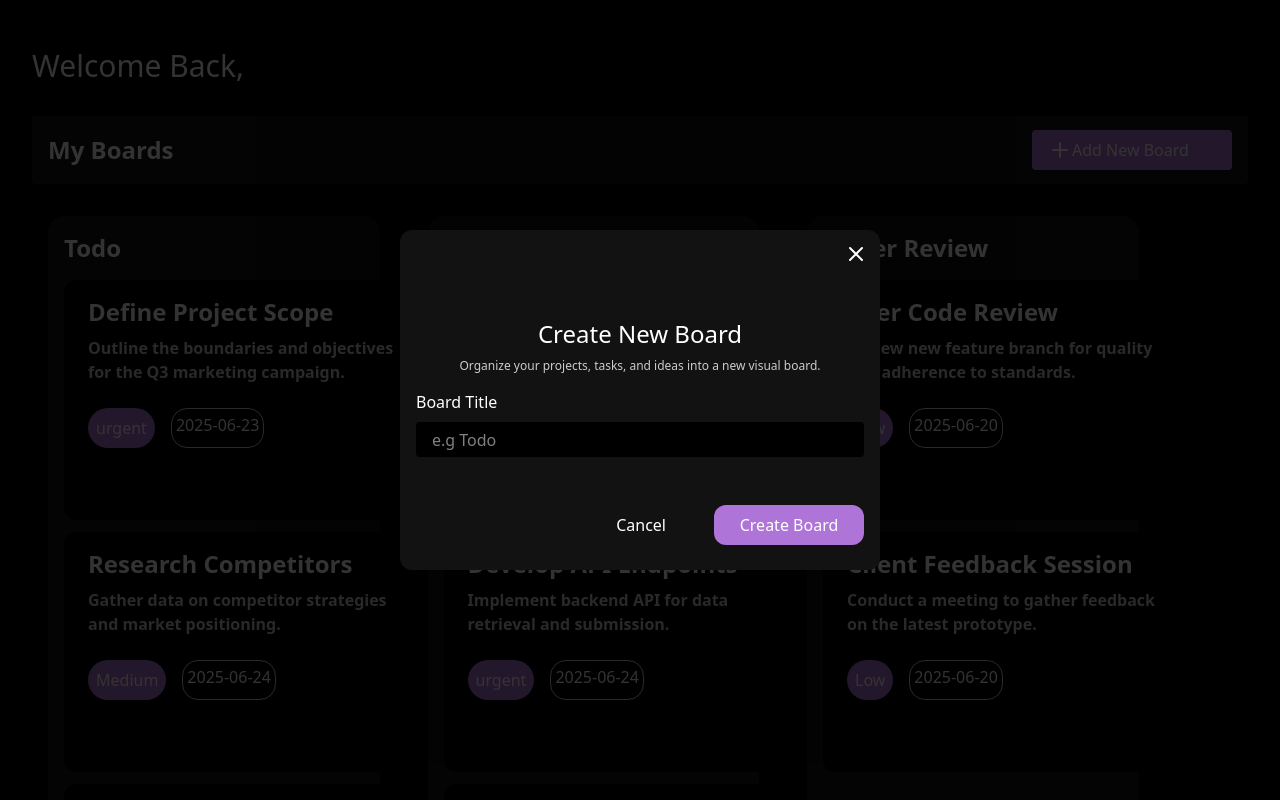
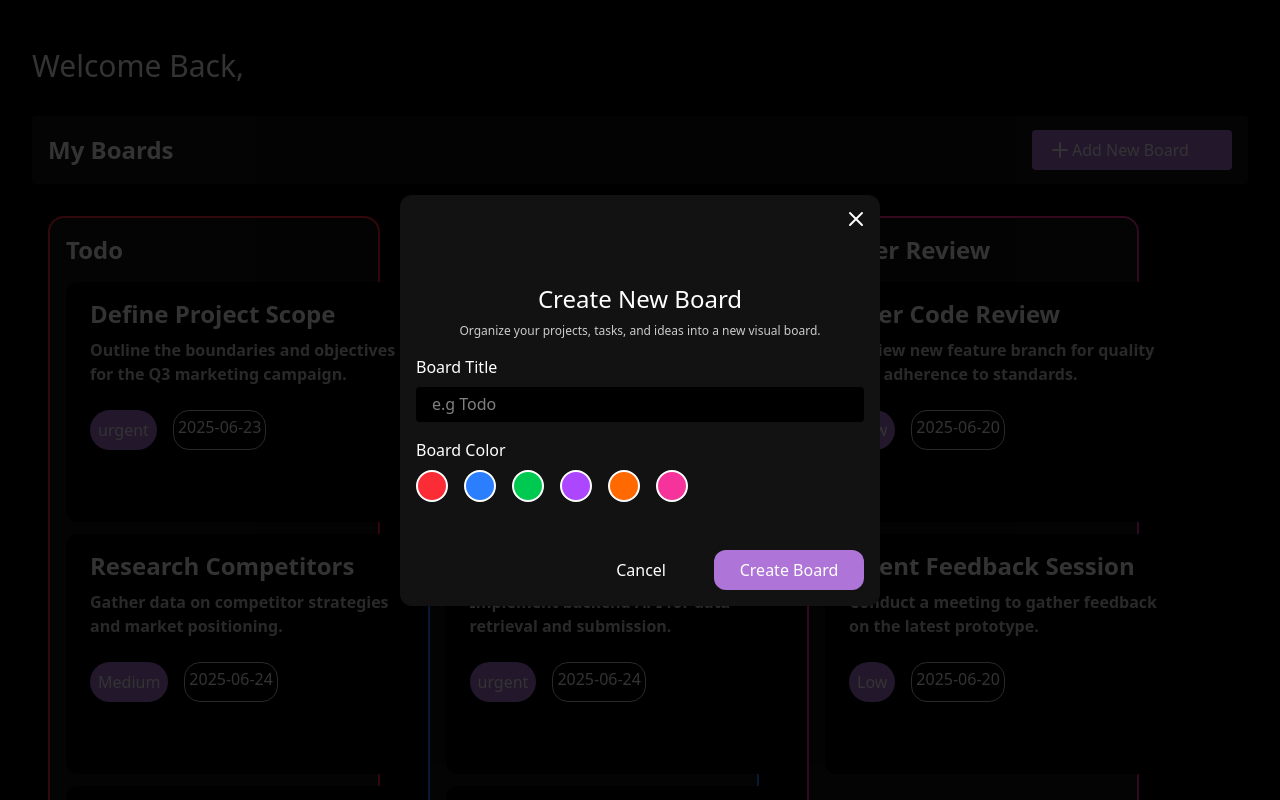
Before and after one commit to Deztini/Kanban-board, a React (Vite) app: page /board in a window 1280 px wide. Both pictures are taken after a click on the button "Add New Board". Shown: the top 800 px of the page. Built offline with nearby package versions, Linux system fonts and the light colour scheme.

Commit message:
added color picker

```diff
--- /dev/null
+++ b/src/components/ColorPicker.tsx
@@ -0,0 +1,47 @@
+import type { FC } from "react";
+import { useState } from "react";
+import { Check } from "lucide-react";
+
+type ColorPickerProps = {
+  setColor: (color: string) => void;
+};
+
+const colors = [
+  { id: 1, col: "bg-red-500", border: "border-red-500" },
+  { id: 2, col: "bg-blue-500", border: "border-blue-500" },
+  { id: 3, col: "bg-green-500", border: "border-green-500" },
+  { id: 4, col: "bg-purple-500", border: "border-purple-500" },
+  { id: 5, col: "bg-orange-500", border: "border-orange-500" },
+  { id: 6, col: "bg-pink-500", border: "border-pink-500" },
+];
+
+const ColorPicker: FC<ColorPickerProps> = ({ setColor }) => {
+  const [colorId, setColorId] = useState<number | null>();
+
+  function colorPickedHandler(id: number, borderColor: string) {
+    setColorId(id);
+    setColor(borderColor);
+  }
+
+  return (
+    <>
+      <div className="flex gap-4">
+        {colors.map((color) => {
+          return (
+            <div
+              key={color.id}
+              className={`h-8 w-8 rounded-full border-white border-2 border-solid ${color.col} cursor-pointer py-1 px-0.5`}
+              onClick={() => {
+                colorPickedHandler(color.id, color.border);
+              }}
+            >
+              {colorId === color.id && <Check />}
+            </div>
+          );
+        })}
+      </div>
+    </>
+  );
+};
+
+export default ColorPicker;
--- a/src/components/Projectboard.tsx
+++ b/src/components/Projectboard.tsx
@@ -2,22 +2,15 @@ import { useState, type FC } from "react";
 import Task from "./Task";
 import { Plus } from "lucide-react";
 import Modal from "./ui/Modal";
+import type { ProjectProps, taskProps } from "../types/types";
 
-type taskProps = {
-  id: number;
-  title: string;
-  description: string;
-  date: string;
-  urgency: string;
-};
-
-type ProjectProps = {
-  projectTitle: string;
-  tasks: taskProps[];
-};
-
-const Projectboard: FC<ProjectProps> = ({ projectTitle, tasks }) => {
+const Projectboard: FC<ProjectProps> = ({
+  projectTitle,
+  tasks: dummyTask,
+  borderColors,
+}) => {
   const [modalOpen, setModalOpen] = useState(false);
+  const [tasks, setTasks] = useState<taskProps[]>(dummyTask);
 
   const openModalHandler = () => {
     setModalOpen(true);
@@ -27,20 +20,56 @@ const Projectboard: FC<ProjectProps> = ({ projectTitle, tasks }) => {
     setModalOpen(false);
   };
 
+  const submitHandler = (e: React.FormEvent<HTMLFormElement>) => {
+    e.preventDefault();
+
+    const formData = new FormData(e.currentTarget);
+    const taskTitle = formData.get("title") as string;
+    const description = formData.get("description") as string;
+    const priority = formData.get("priority") as string;
+    const date = formData.get("date") as string;
+
+    const newTask: taskProps = {
+      id: Math.random(),
+      title: taskTitle,
+      description,
+      date,
+      priority,
+    };
+
+    setTasks((prevTask) => [...prevTask, { ...newTask }]);
+
+    setModalOpen(false);
+  };
+
   return (
     <>
-      <div className="w-[28%] h-full bg-[#121212] py-4 px-4 rounded-2xl">
+      <div
+        className={`w-[28%] h-full bg-[#121212] py-4 px-4 rounded-2xl ${borderColors} border-2 `}
+      >
         <h1 className="font-bold text-white text-2xl mb-4">{projectTitle}</h1>
         <div className="flex flex-col gap-3">
-          {tasks.map((t) => (
+          {tasks.length > 0 ? (
+            tasks.map((t) => (
               <Task
                 key={t.id}
                 title={t.title}
                 description={t.description}
                 date={t.date}
-              urgency={t.urgency}
+                priority={t.priority}
               />
-          ))}
+            ))
+          ) : (
+            <div>
+              <h1 className="text-white text-4xl text-center font-bold mb-4">
+                No Tasks Yet
+              </h1>
+              <p className="text-gray-500 text-xl text-center">
+                It looks like you haven't created any task. Start by adding your
+                first task.
+              </p>
+            </div>
+          )}
         </div>
 
         <div className="flex items-end justify-center mt-8">
@@ -58,9 +87,9 @@ const Projectboard: FC<ProjectProps> = ({ projectTitle, tasks }) => {
           isOpen={modalOpen}
           onClose={() => setModalOpen(false)}
           width="w-[380px]"
-          height="h-[580px]"
+          height="h-auto"
         >
-          <form className="flex flex-col gap-4">
+          <form className="flex flex-col gap-4" onSubmit={submitHandler}>
             <div className="flex flex-col gap-2">
               <label className="text-white">Task Title</label>
               <input
@@ -68,6 +97,7 @@ const Projectboard: FC<ProjectProps> = ({ projectTitle, tasks }) => {
                 required
                 placeholder="e.g Implement user authentication"
                 className="bg-black h-[35px] rounded px-4 py-4 text-white"
+                name="title"
               />
             </div>
 
@@ -76,6 +106,7 @@ const Projectboard: FC<ProjectProps> = ({ projectTitle, tasks }) => {
               <textarea
                 placeholder="Add detailed notes, subtasks, or links related to this task..."
                 className="bg-black  rounded px-4 py-4 text-white"
+                name="description"
               />
             </div>
 
@@ -84,8 +115,9 @@ const Projectboard: FC<ProjectProps> = ({ projectTitle, tasks }) => {
               <select
                 className="bg-black h-[40px] text-white px-4 py-2"
                 defaultValue=""
+                name="priority"
               >
-                <option value="" disabled >
+                <option value="" disabled>
                   Select priority
                 </option>
                 <option value="low">low</option>
@@ -94,9 +126,27 @@ const Projectboard: FC<ProjectProps> = ({ projectTitle, tasks }) => {
               </select>
             </div>
 
+            <div className="flex flex-col gap-2">
+              <label className="text-white">Due Date</label>
+              <input
+                type="date"
+                required
+                name="date"
+                placeholder="Pick a date"
+                className=" bg-black h-[35px] rounded px-4 py-4 text-white "
+              />
+            </div>
+
             <div className="flex justify-end gap-12 mt-8">
-              <button onClick={handleCloseModal} className="text-white cursor-pointer">Cancel</button>
-              <button className="bg-[#af74d7] text-white rounded-xl w-[120px] h-[40px] py-2 px-4 cursor-pointer hover:bg-[#c885f5]">Create Task</button>
+              <button
+                onClick={handleCloseModal}
+                className="text-white cursor-pointer"
+              >
+                Cancel
+              </button>
+              <button className="bg-[#af74d7] text-white rounded-xl w-[120px] h-[40px] py-2 px-4 cursor-pointer hover:bg-[#c885f5]">
+                Create Task
+              </button>
             </div>
           </form>
         </Modal>
--- a/src/pages/Mainboard.tsx
+++ b/src/pages/Mainboard.tsx
@@ -3,9 +3,9 @@ import { Plus } from "lucide-react";
 import Projectboard from "../components/Projectboard";
 import Modal from "../components/ui/Modal";
 import { useState } from "react";
+import ColorPicker from "../components/ColorPicker";
+import type { ProjectProps } from "../types/types";
 
-const Mainboard: FC = () => {
-  const name = localStorage.getItem("userName");
 const todoTasks = [
   {
     id: 1,
@@ -13,15 +13,14 @@ const Mainboard: FC = () => {
     description:
       "Outline the boundaries and objectives for the Q3 marketing campaign.",
     date: "2025-06-23",
-      urgency: "urgent",
+    priority: "urgent",
   },
   {
     id: 2,
     title: "Research Competitors",
-      description:
-        "Gather data on competitor strategies and market positioning.",
+    description: "Gather data on competitor strategies and market positioning.",
     date: "2025-06-24",
-      urgency: "Medium",
+    priority: "Medium",
   },
   {
     id: 3,
@@ -29,7 +28,7 @@ const Mainboard: FC = () => {
     description:
       "Develop a detailed content schedule for social media and blog posts.",
     date: "2025-06-25",
-      urgency: "High",
+    priority: "High",
   },
 ];
 
@@ -40,14 +39,14 @@ const Mainboard: FC = () => {
     description:
       "Draft initial wireframes and high-fidelity mockups for the new feature.",
     date: "2025-06-23",
-      urgency: "Medium",
+    priority: "Medium",
   },
   {
     id: 5,
     title: "Develop API Endpoints",
     description: "Implement backend API for data retrieval and submission.",
     date: "2025-06-24",
-      urgency: "urgent",
+    priority: "urgent",
   },
   {
     id: 6,
@@ -55,7 +54,7 @@ const Mainboard: FC = () => {
     description:
       "Document user journeys and requirements for upcoming sprints.",
     date: "2025-06-24",
-      urgency: "urgent",
+    priority: "urgent",
   },
 ];
 
@@ -66,7 +65,7 @@ const Mainboard: FC = () => {
     description:
       "Review new feature branch for quality and adherence to standards.",
     date: "2025-06-20",
-      urgency: "Low",
+    priority: "Low",
   },
   {
     id: 8,
@@ -74,7 +73,7 @@ const Mainboard: FC = () => {
     description:
       "Conduct a meeting to gather feedback on the latest prototype.",
     date: "2025-06-20",
-      urgency: "Low",
+    priority: "Low",
   },
 ];
 
@@ -85,24 +84,60 @@ const Mainboard: FC = () => {
     description:
       "Successfully initiated the new project with all stakeholders.",
     date: "2025-06-29",
-      urgency: "Low",
+    priority: "Low",
   },
   {
     id: 10,
     title: "Initial Market Research Report",
     description: "Comprehensive report on initial market findings submitted.",
     date: "2025-06-29",
-      urgency: "Low",
+    priority: "Low",
   },
 ];
 
+const Mainboard: FC = () => {
   const [modalOpen, setModalOpen] = useState(false);
+  const [colors, setColors] = useState("");
+  const [boards, setBoards] = useState<ProjectProps[]>([
+    { projectTitle: "Todo", tasks: todoTasks, borderColors: "border-red-500" },
+    {
+      projectTitle: "In Progress",
+      tasks: inprogressTasks,
+      borderColors: "border-blue-500",
+    },
+    {
+      projectTitle: "Under Review",
+      tasks: reviewTasks,
+      borderColors: "border-pink-500",
+    },
+    {
+      projectTitle: "Completed",
+      tasks: completedTasks,
+      borderColors: "border-yellow-500",
+    },
+  ]);
+
+  const name = localStorage.getItem("userName");
 
   const openModalHandler = () => {
     setModalOpen(true);
   };
 
   const handleCloseModal = () => {
+    setModalOpen(false);
+  };
+
+  const submitHandler = (e: React.FormEvent<HTMLFormElement>) => {
+    e.preventDefault();
+    const formData = new FormData(e.currentTarget);
+    const name = formData.get("boardName");
+
+    if (typeof name === "string") {
+      setBoards((prev) => [
+        ...prev,
+        { projectTitle: name, tasks: [], borderColors: colors },
+      ]);
+    }
     setModalOpen(false);
   };
   return (
@@ -125,10 +160,14 @@ const Mainboard: FC = () => {
         </div>
 
         <div className="mt-8 flex flex-wrap gap-12 px-4">
-          <Projectboard projectTitle="Todo" tasks={todoTasks} />
-          <Projectboard projectTitle="In Progress" tasks={inprogressTasks} />
-          <Projectboard projectTitle="Under Review" tasks={reviewTasks} />
-          <Projectboard projectTitle="Completed" tasks={completedTasks} />
+          {boards.map((board, index) => (
+            <Projectboard
+              key={index}
+              projectTitle={board.projectTitle}
+              tasks={board.tasks}
+              borderColors={board.borderColors}
+            />
+          ))}
         </div>
 
         <Modal
@@ -137,9 +176,9 @@ const Mainboard: FC = () => {
           isOpen={modalOpen}
           onClose={() => setModalOpen(false)}
           width="w-[480px]"
-          height="h-[340px]"
+          height="h-auto"
         >
-          <form className="flex flex-col gap-4">
+          <form className="flex flex-col gap-4" onSubmit={submitHandler}>
             <div className="flex flex-col gap-2">
               <label className="text-white">Board Title</label>
               <input
@@ -147,7 +186,13 @@ const Mainboard: FC = () => {
                 required
                 placeholder="e.g Todo"
                 className="bg-black h-[35px] rounded px-4 py-4 text-white"
+                name="boardName"
               />
+            </div>
+
+            <div className="flex flex-col gap-2">
+              <label className="text-white">Board Color</label>
+              <ColorPicker setColor={setColors} />
             </div>
 
             <div className="flex justify-end gap-12 mt-8">
--- /dev/null
+++ b/src/types/types.ts
@@ -0,0 +1,13 @@
+export type taskProps = {
+  id: number;
+  title: string;
+  description: string;
+  date: string;
+  priority: string;
+};
+
+export type ProjectProps = {
+  projectTitle: string;
+  tasks: taskProps[];
+  borderColors: string;
+};
```
Also changed, not shown: src/components/Task.tsx (+9 -8 lines). Lines whose indentation alone changed are shown as unchanged.
